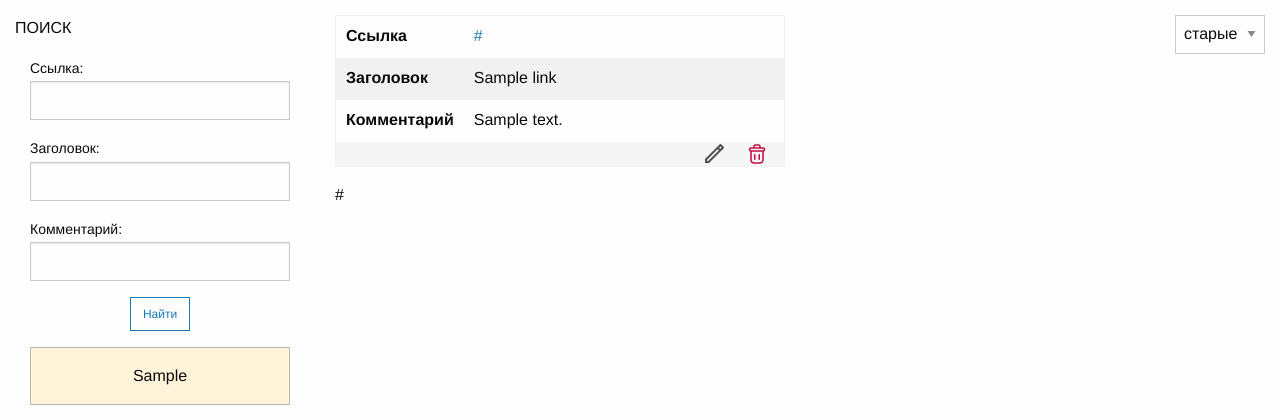
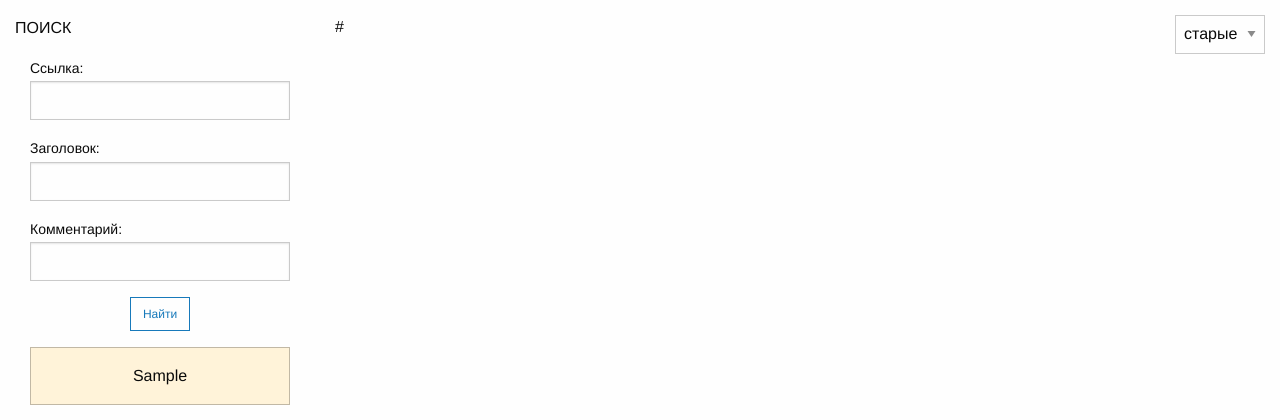
Before and after one commit to Artem037/YL_web_project, a Flask app: template templates/links.html in a window 1280 px wide. Shown: the part 58-478 px from the top of the page. Run offline with Flask 2, Linux system fonts and the light colour scheme; the template is opened without the code that fills it: values that come from a table or form of the project are taken from there, most other values are stand-ins (such as "Sample title", 1, 10 or a date in 2020); some libraries are stand-ins or nearby versions.

Commit message:
links commit

```diff
--- a/app.py
+++ b/app.py
@@ -94,7 +94,7 @@ def link_add():
         Links.title = link_form.title.data
         Links.comment = link_form.comment.data
         Links.is_private = link_form.is_private.data
-        current_user.news.append(Links)
+        current_user.links.append(Links)
         db_sess.merge(current_user)
         db_sess.commit()
         return redirect('/')
@@ -107,6 +107,7 @@ def link_add():
 @app.route('/links/<int:link_id>', methods=['POST', 'GET'])
 @login_required
 def link_edit(link_id):
+    print(link_id)
     link_form = LinkForm()
 
     if request.method == 'GET':
@@ -118,6 +119,7 @@ def link_edit(link_id):
             link_form.comment.data = link.comment
             link_form.is_private.data = link.is_private
         else:
+            print(11111111111)
             abort(404)
     if link_form.validate_on_submit():
         db_sess = db_session.create_session()
@@ -132,6 +134,7 @@ def link_edit(link_id):
             db_sess.commit()
             return redirect('/')
         else:
+            print(2222222222)
             abort(404)
     # if request.method == 'POST':
     #     if link_form.validate_on_submit():
--- a/forms/link_forms.py
+++ b/forms/link_forms.py
@@ -1,10 +1,14 @@
 from flask_wtf import FlaskForm
-from wtforms import TextAreaField, SubmitField, StringField, BooleanField
+from wtforms import TextAreaField, SubmitField, StringField, BooleanField, validators
 from wtforms.validators import DataRequired, URL
 
 
+def custom_validator(form, field):
+    if len(field.data) > 70:
+        raise validators.ValidationError('Input must be less than 70 characters long')
+
 class LinkForm(FlaskForm):
-    link = TextAreaField('Ссылка:', validators=[DataRequired(), URL(message="Неправильный формат ссылки")])
+    link = TextAreaField('Ссылка:', validators=[DataRequired(), URL(message="Неправильный формат ссылки"), custom_validator])
     title = TextAreaField('Заголовок:', validators=[DataRequired()])
     comment = TextAreaField('Комментарий:')
     is_private = BooleanField("Личное")
--- a/templates/links.html
+++ b/templates/links.html
@@ -42,11 +42,12 @@
 
     <div class="auto cell">
         {% for link in links %}
-        <table class="unstripted text-left">
+            {% if link.is_private == False or (link.is_private and current_user.is_authenticated and current_user == link.user) %}
+                <table class="text-left">
                     <tbody>
                     <tr>
                         <th width="100">Ссылка</th>
-                <td><a href="{{ link.link }}">{{ link.link }}</a></td>
+                        <td class="link"><a class="link" href="{{ link.link }}">{{ link.link }}</a></td>
                     </tr>
                     <tr>
                         <th width="100">Заголовок</th>
@@ -56,16 +57,19 @@
                         <th width="100">Комментарий</th>
                         <td>{{ link.comment }}</td>
                     </tr>
+                    {% if current_user.is_authenticated and current_user == link.user %}
                         <tr>
                             <td colspan="2" class="table_menu">
-                    <a href="/link_edit/{{ link.id }}" style="margin-left: 15px;"><img
+                                <a href="/links/{{ link.id }}" style="margin-left: 15px;"><img
                                         src="{{ url_for('static', filename='icon/edit.png') }}"/></a>
                                 <a href="/link_delete/{{ link.id }}" style="margin-left: 15px;"><img
                                         src="{{ url_for('static', filename='icon/delete.png') }}"/></a>
                             </td>
                         </tr>
+                    {% endif %}
                     </tbody>
                 </table>
+            {% endif %}
         {% endfor %}
         {{ pagination.links }}
     </div>
```
Also changed, not shown: db/db.db. Lines whose indentation alone changed are shown as unchanged.
